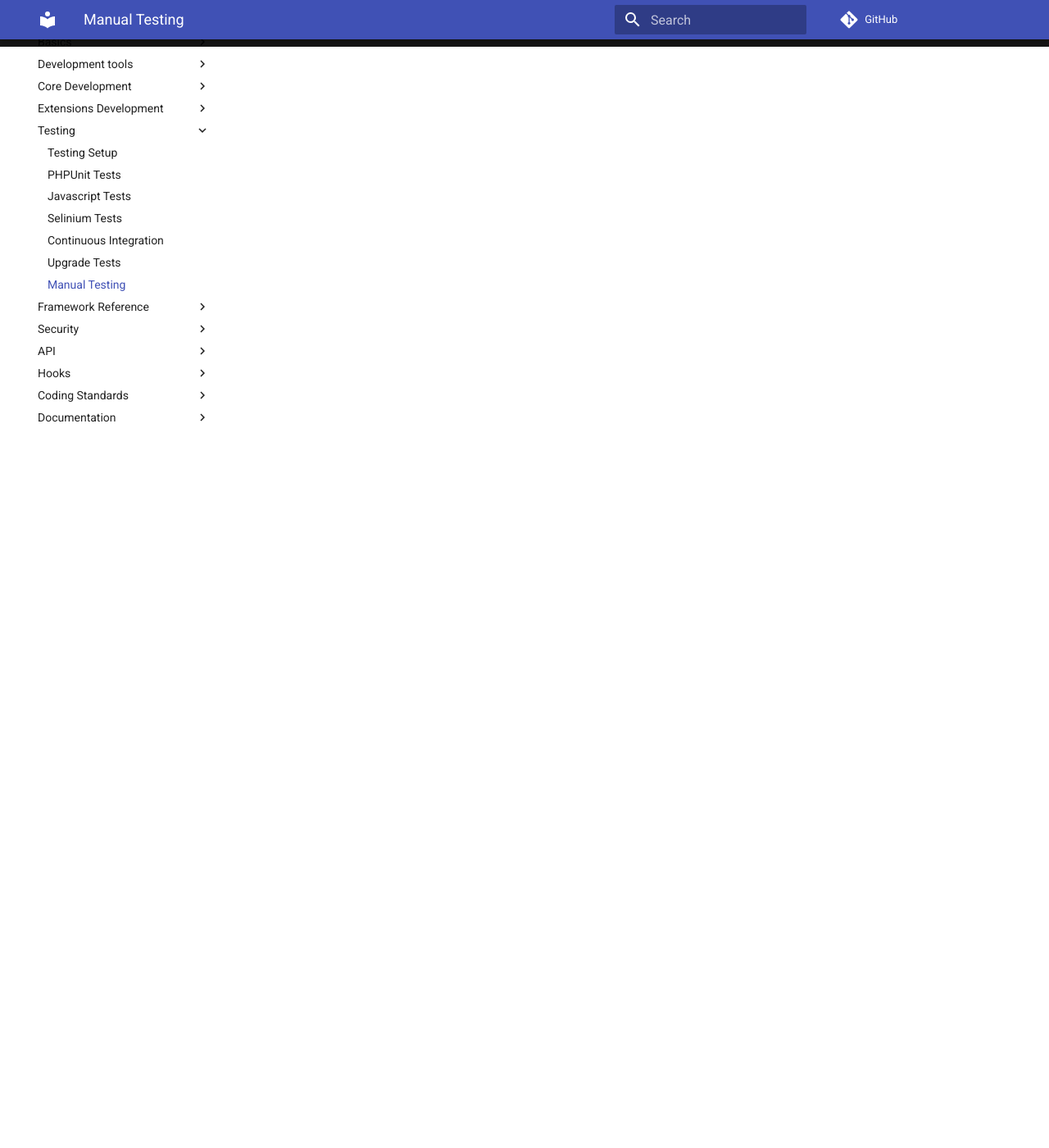
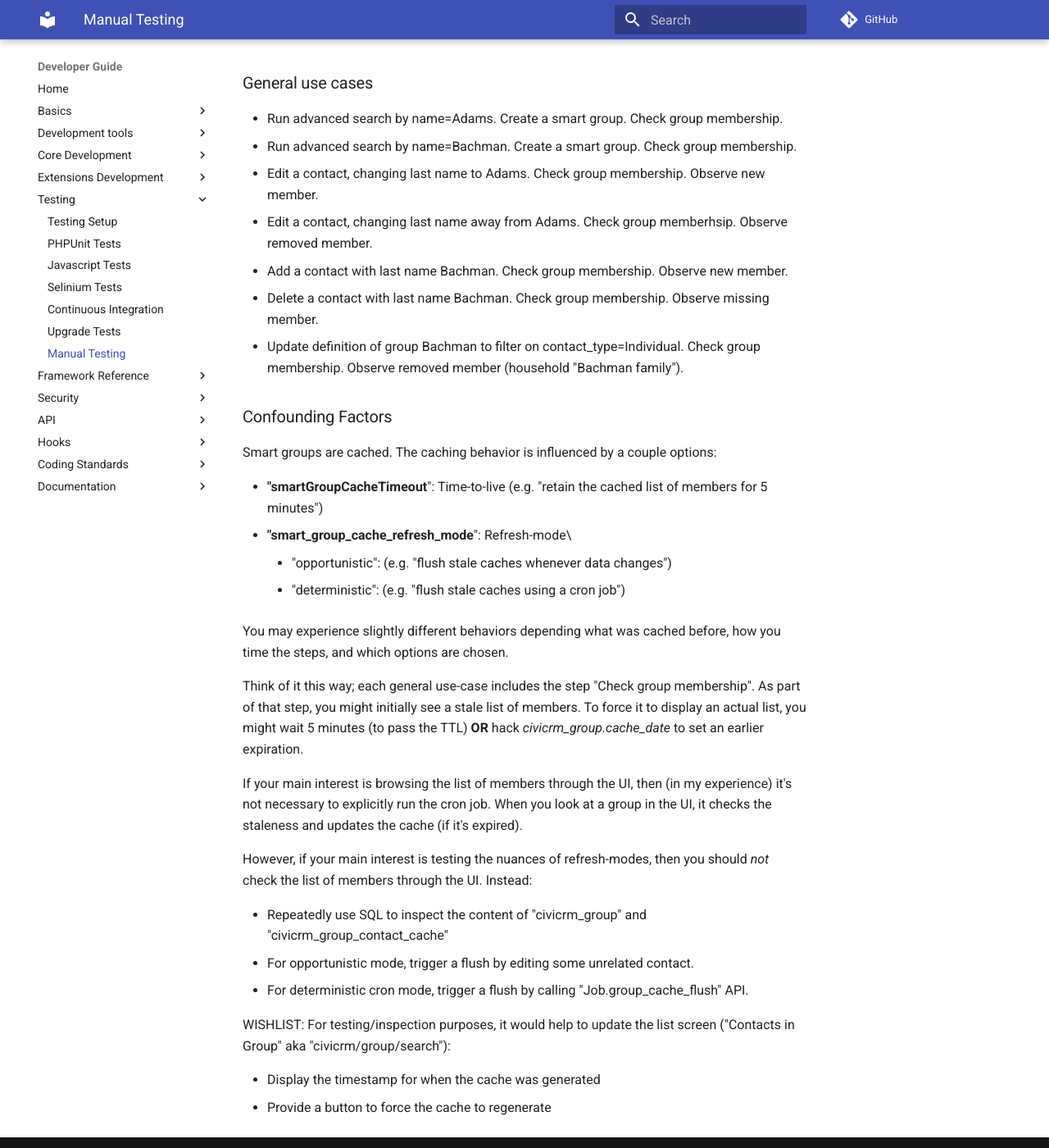
Before and after one commit to civicrm/civicrm-dev-docs, an MkDocs documentation site: the page built from docs/testing/manual.md, in a window 1280 px wide and 1400 px high, scrolled down 1912 px. Shown: the whole window at 82% size. Built offline with MkDocs 1.6.1 and Material for MkDocs 9.7.7, drawn with Linux system fonts in a browser that asks for light colours; comment, search, counter and statistics services are not loaded; old or Windows-style settings are respelled for this version of MkDocs.

Commit message:
Import "Smart+group+testing" wiki page
https://wiki.civicrm.org/confluence/display/CRMDOC/Smart+group+testing

```diff
--- a/docs/testing/manual.md
+++ b/docs/testing/manual.md
@@ -73,3 +73,66 @@ From the dedupe listing screen.
 ### Merging by code (API)
 
 @todo
+
+
+# Smart group testing
+
+### General use cases
+
+-   Run advanced search by name=Adams. Create a smart group. Check
+    group membership.
+-   Run advanced search by name=Bachman. Create a smart group. Check
+    group membership.
+-   Edit a contact, changing last name to Adams. Check group membership.
+    Observe new member.
+-   Edit a contact, changing last name away from Adams. Check
+    group memberhsip. Observe removed member.
+-   Add a contact with last name Bachman.  Check group membership.
+    Observe  new member.
+-   Delete a contact with last name Bachman.  Check group membership.
+    Observe missing member.
+-   Update definition of group Bachman to filter on
+    contact_type=Individual.  Check group membership.  Observe removed
+    member (household "Bachman family").
+
+### Confounding Factors
+
+Smart groups are cached. The caching behavior is influenced by a couple
+options:
+
+-   **"smartGroupCacheTimeout**": Time-to-live (e.g. "retain the cached
+    list of members for 5 minutes")
+-   **"smart_group_cache_refresh_mode**": Refresh-mode\
+    -   "opportunistic": (e.g. "flush stale caches whenever
+        data changes")
+    -   "deterministic": (e.g. "flush stale caches using a cron job")
+
+You may experience slightly different behaviors depending what was
+cached before, how you time the steps, and which options are chosen.
+
+Think of it this way; each general use-case includes the step "Check
+group membership". As part of that step, you might initially see a stale
+list of members. To force it to display an actual list, you might wait 5
+minutes (to pass the TTL) **OR** hack *civicrm_group.cache_date* to
+set an earlier expiration.
+
+If your main interest is browsing the list of members through the UI,
+then (in my experience) it's not necessary to explicitly run the cron
+job. When you look at a group in the UI, it checks the staleness and
+updates the cache (if it's expired).
+
+However, if your main interest is testing the nuances of refresh-modes,
+then you should *not* check the list of members through the UI. Instead:
+
+-   Repeatedly use SQL to inspect the content of "civicrm_group" and
+    "civicrm_group_contact_cache"
+-   For opportunistic mode, trigger a flush by editing some
+    unrelated contact.
+-   For deterministic cron mode, trigger a flush by calling
+    "Job.group_cache_flush" API.
+
+WISHLIST: For testing/inspection purposes, it would help to update the
+list screen ("Contacts in Group"  aka "civicrm/group/search"):
+
+-   Display the timestamp for when the cache was generated
+-   Provide a button to force the cache to regenerate
```
Also changed, not shown: 1 other file.
